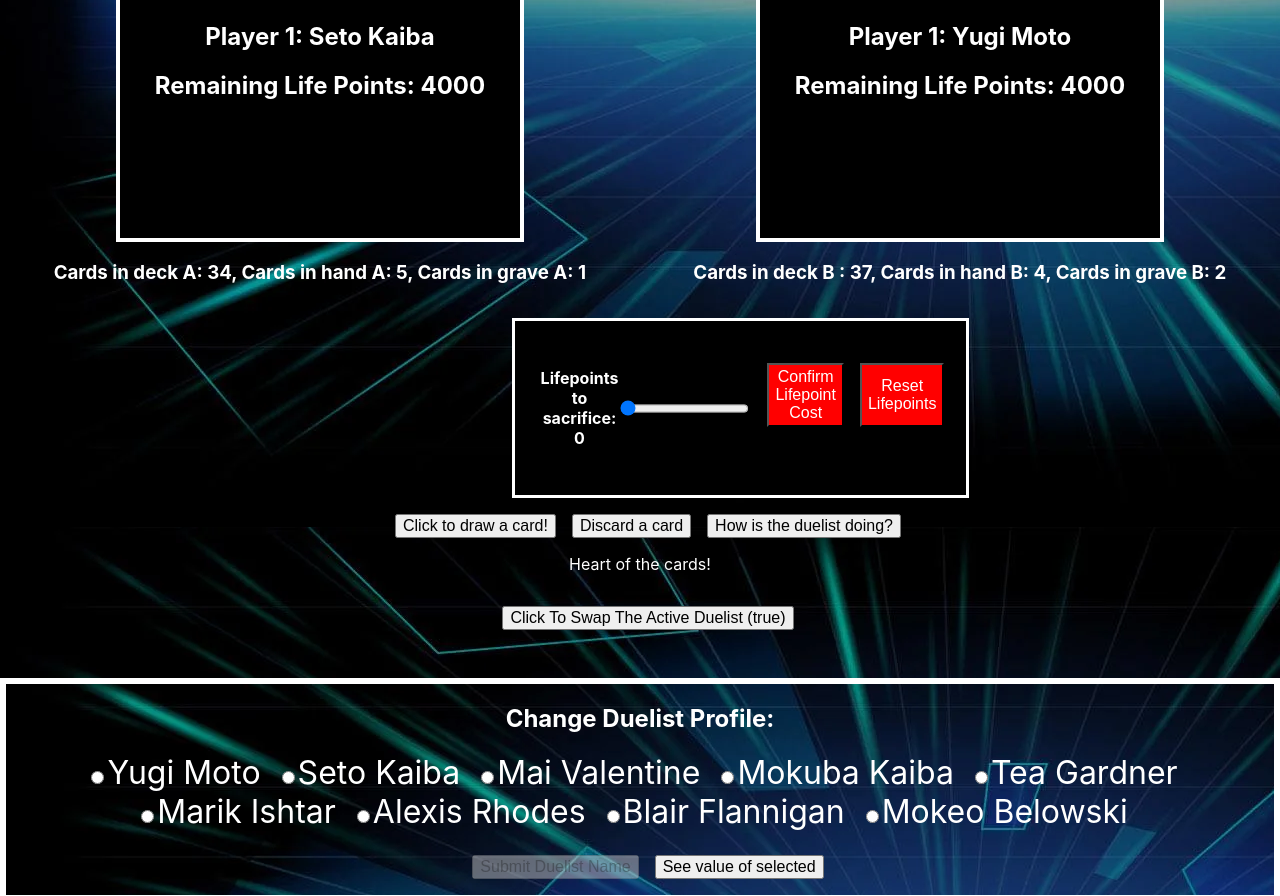
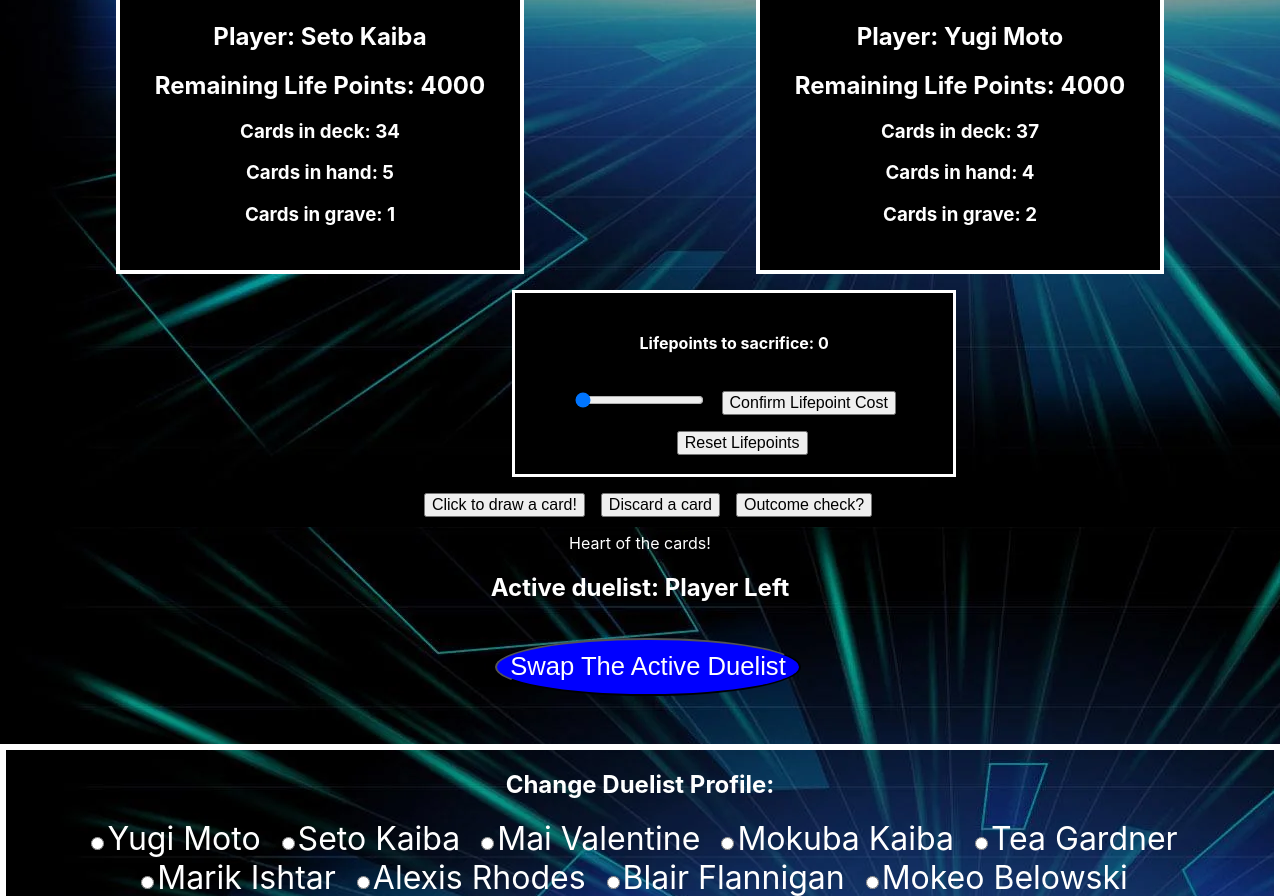
Before and after one commit to Benndot/Yugioh-Web-App, a React (Create React App) app: page / in a window 1280 px wide. Shown: the part 553-1449 px from the top of the page. Built offline with nearby package versions, Linux system fonts and the light colour scheme.

Commit message:
Styling and structural changes
Continued changing things with the layout. Added deck/hand/grave info
into the duelist portrait box. Made the swap duelist button and text
more intuitive. A bunch of other small things.

```diff
--- a/src/App.css
+++ b/src/App.css
@@ -1,3 +1,5 @@
+/* General rules */
+
 body {
   color: white;
   background-color: aquamarine;
@@ -15,6 +17,8 @@ button:hover {
   background-color: aqua;
 }
 
+/* Page heading */
+
 header {
   border-bottom: 0.15rem solid white;
   margin-bottom: 2rem;
@@ -29,6 +33,8 @@ header {
   outline: 0.2rem solid yellow;
 }
 
+/* Reducer component */
+
 .portrait-row {
   display: flex;
   justify-content: space-around;
@@ -37,7 +43,7 @@ header {
 .portrait-box {
   color: white;
   background-color: black;
-  height: 40rem;
+  height: 42rem;
   width: 25rem;
   border: 0.3rem solid white;
 }
@@ -56,16 +62,32 @@ header {
   background-color: black;
   border: 0.2rem solid white;
   display: flex;
+  flex-direction: column;
   width: 25rem;
   margin-left: 40%;
-  padding: 1.6rem;
+  padding: 1.2rem;
 }
 
 .lifepoints-tool > button {
   background-color: red;
   color: white;
   height: 4rem;
+  border-radius: 50%;
 }
+
+#player-switch {
+  background-color: blue;
+  color: white;
+  font-size: 1.6rem;
+  padding: 0.8rem;
+  border-radius: 50%;
+}
+
+#player-switch:hover {
+  background-color: aqua;
+}
+
+/* Duelist radio options */
 
 .RadioOption {
   font-size: 2rem;
--- a/src/components/DuelistReducer.js
+++ b/src/components/DuelistReducer.js
@@ -129,8 +129,11 @@ function DuelistReducer(props) {
         return (
             <div className="portrait-box">
                 <img className="portrait-image" src={require(`../images/${duelist.pictureName}`)} alt={getPortraitAltText(duelist)} />
-                <h2 className="portrait-text">Player 1: {duelist.name.first + " " + duelist.name.last}</h2>
+                <h2 className="portrait-text">Player: {duelist.name.first + " " + duelist.name.last}</h2>
                 <h2 className="portrait-text">Remaining Life Points: {duelist.lifePoints}</h2>
+                <h3>Cards in deck: {duelist.deck.currentSize}</h3>
+                <h3>Cards in hand: {duelist.gameState.handSize}</h3>
+                <h3>Cards in grave: {duelist.gameState.graveSize}</h3>
             </div>
         )
     }
@@ -146,24 +149,17 @@ function DuelistReducer(props) {
                 {createDuelistPortraitBox(player2)}
             </div>
 
-            <section className="deck-statuses">
-                <h3>
-                    {`Cards in deck A: ${player1.deck.currentSize}, Cards in hand A: ${player1.gameState.handSize},  Cards in grave A: ${player1.gameState.graveSize}`}
-                </h3>
-                <h3>
-                    {`Cards in deck B : ${player2.deck.currentSize}, Cards in hand B: ${player2.gameState.handSize},  Cards in grave B: ${player2.gameState.graveSize}`}
-                </h3>
-            </section>
-
             {player1.lifePoints <= 0 || player2.lifePoints <= 0 ? <p style={{color: "red", marginTop: "0vw"}}>life points have fallen below 0!</p> : <p></p>}
 
+            {/* life points box */}
             <div className="lifepoints-tool">
 
                 <h4>
                     Lifepoints to sacrifice: {lifepointCost}
                 </h4>
 
-                <input type="range" value={lifepointCost} min="100" max="4000" step="50" onChange={changeLifePointCost}/>
+                <div>
+                    <input type="range" className="lifepoint-slider" value={lifepointCost} min="100" max="4000" step="50" onChange={changeLifePointCost}/>
 
                     <button classname="lifepoint-button" onClick={() => determineDispatch({type: "pay_lifepoints"})}>
                         Confirm Lifepoint Cost
@@ -172,15 +168,34 @@ function DuelistReducer(props) {
                     <button classname="lifepoint-button" onClick={() => determineDispatch({type: "reset_lifepoints"})}>
                         Reset Lifepoints
                     </button>
+                </div>
+
 
             </div>
 
+            <div className="player-actions">
+                <button onClick={() => determineDispatch({type: "draw_card"})}>
+                    Click to draw a card!
+                </button>
 
-            <button onClick={() => determineDispatch({type: "draw_card"})}>Click to draw a card!</button>
-            <button onClick={() => determineDispatch({type: "discard_card"})}>Discard a card</button>
-            <button onClick={() => determineDispatch({type: "defeat_check"})}>How is the duelist doing?</button>
+                <button onClick={() => determineDispatch({type: "discard_card"})}>
+                    Discard a card
+                </button>
+
+                <button onClick={() => determineDispatch({type: "defeat_check"})}>
+                    Outcome check?
+                </button>
+            </div>
+
             {player1.defeated === true ? <p>{player1.name.first} has lost the duel!</p>: <p>Heart of the cards!</p>}
-            <button onClick={() => setPlayerSwitch(!playerSwitch)}>Click To Swap The Active Duelist ({playerSwitch.toString()})</button>
+
+            <h2>
+                Active duelist: {playerSwitch? "Player Left": "Player Right"}
+            </h2>
+
+            <button id="player-switch" onClick={() => setPlayerSwitch(!playerSwitch)}>
+                Swap The Active Duelist
+            </button>
         </div>
     )
 }
```
Lines whose indentation alone changed are shown as unchanged.
